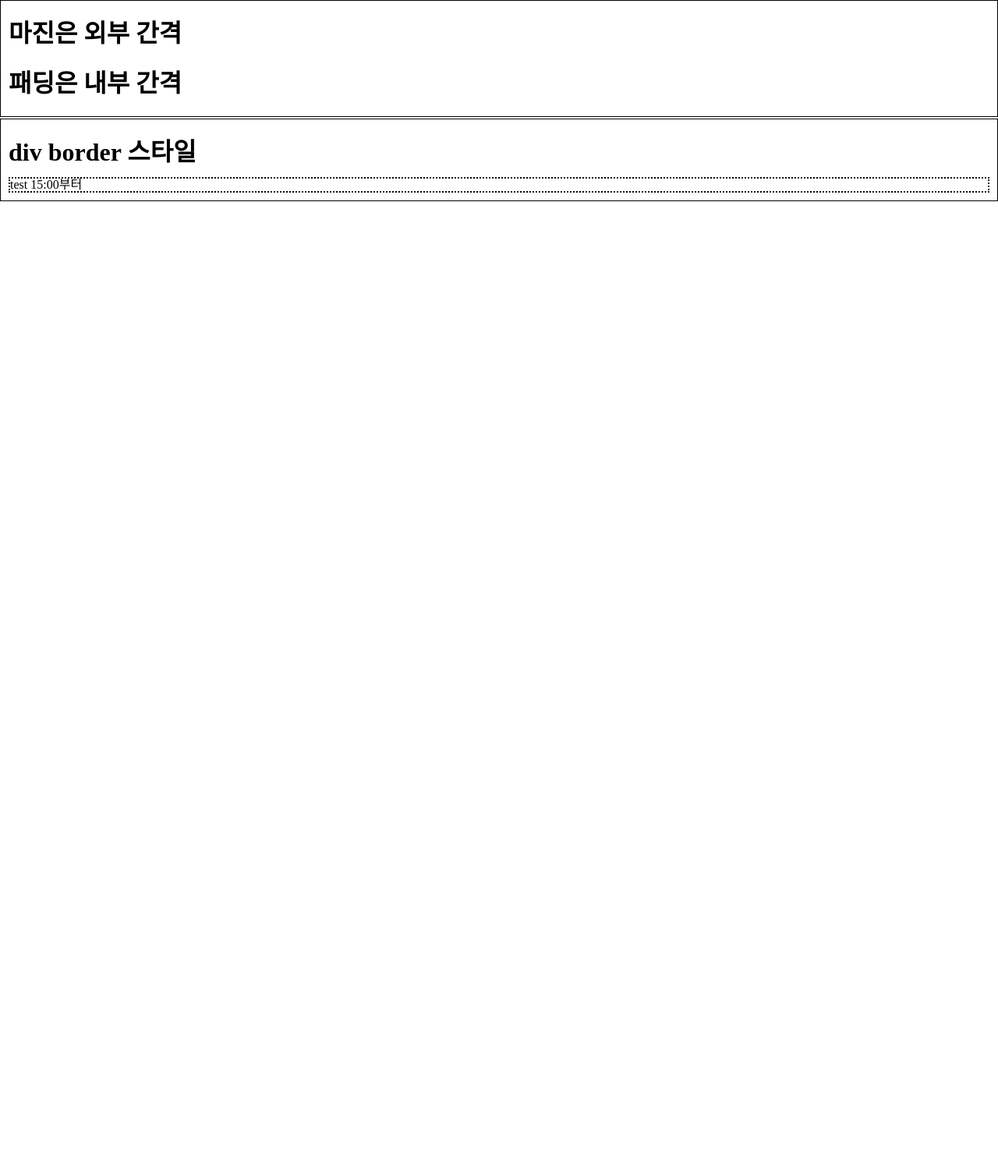
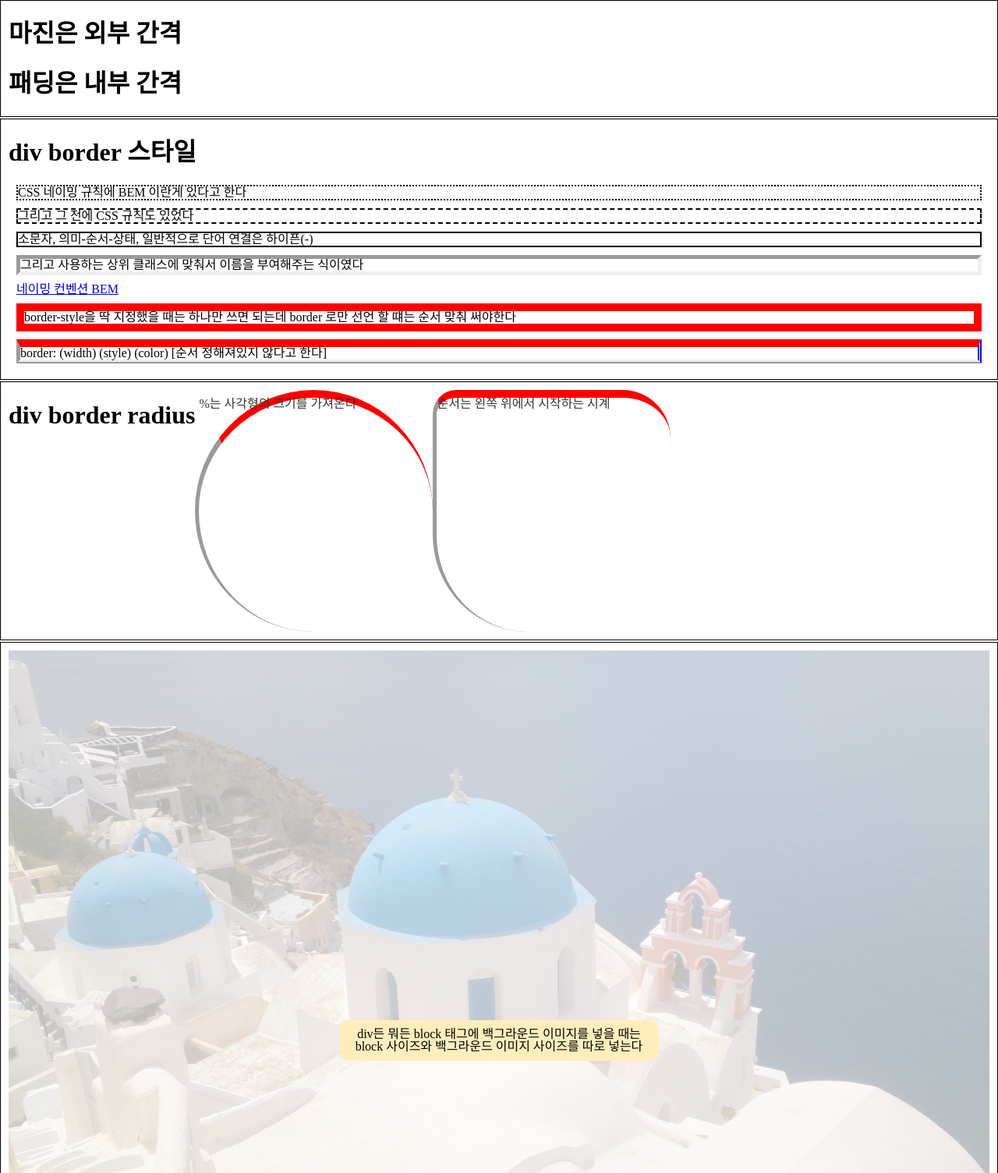
Before and after one commit to mineclover/fastcampus-study, a plain HTML site: page index007.html in a window 1280 px wide. Shown: the part 796-2300 px from the top of the page at 78% size. Before the commit the page ends 1054 px from the top, so only its background shows below. Drawn offline with Linux system fonts and the light colour scheme.

Commit message:
이미지 위에 글씨 올리기 가운데 정렬 됬따

```diff
--- a/index007.css
+++ b/index007.css
@@ -81,7 +81,135 @@ section.margin_ .inner {
   padding: 12px 48px;
 }
 
-section .border{
+section.border-style div {
+  margin: 10px;
+}
+
+section.border-style .border-a{
   border-style: dotted;
   border-width: 2px;
 }
+
+section.border-style .border-b{
+  border-style:dashed;
+  border-width: 2px;
+}
+
+section.border-style .border-c{
+  border-style: solid;
+  border-width: 2px;
+}
+
+section.border-style .border-d{
+  border-style: inset;
+  border-width: 5px;
+}
+
+section.border-style .border-f{
+  border: 10px solid rgb(255,0,0);
+}
+
+section.border-style .border-g{
+  border-top: 10px solid rgb(255,0,0);
+  border-left: 5px inset;
+  border-right: 5px double rgb(0,0,255);
+  border-bottom: 5px ridge;
+}
+
+
+
+
+section.border-ra{
+  display: flex;
+
+}
+
+section.border-ra .border-a{
+  border-top: 10px solid rgb(255,0,0);
+  border-left: 5px inset;
+  border-radius: 50%;
+  color: #333;
+  width: 300px;
+  height: 300px;
+}
+
+section.border-ra .border-b{
+  border-top: 10px solid rgb(255,0,0);
+  border-left: 5px inset;
+  border-radius: 50%;
+  color: #333;
+  width: 300px;
+  height: 300px;
+
+  border-radius: 10% 20% 30% 40%;
+}
+
+.section01{
+  position: relative;
+  width: 1fr;
+  height: 1000px;
+}
+
+div .center{
+  padding: 10px 20px;
+  border-radius: 10px;
+  background-color: #FFEEBC;
+  text-align: center;
+  position: absolute;
+  top: 50%;
+  left: 50%;
+}
+
+.into {
+
+  padding: 10px 20px;
+  border-radius: 10px;
+  background-color: #FFEEBC;
+  text-align: center;
+  position: absolute;
+  top: 50%;
+  left: 50%;
+  z-index: 1;
+  transform: translate(-50%, -50%);
+}
+
+.section01_img {
+  background-image: url("./sea.jpg");
+  background-size: 100% ;
+  width: 100%;
+  height: 100%;
+  opacity: 30%;
+
+}
+
+
+
+
+.lb-wrap {
+  width: 50%;
+  margin: 10px auto;
+  border: 1px solid #000000;
+  position: relative;
+}
+.lb-wrap img {
+  width: 100%;
+  vertical-align: middle;
+}
+.lb-text {
+  padding: 10px 20px;
+  border-radius: 10px;
+  background-color: #FFEEBC;
+  text-align: center;
+  position: absolute;
+  top: 50%;
+  left: 50%;
+  z-index: 1;
+}
+
+.lbs-image {
+  width: 600px;
+  height: 600px;
+  background-size: 25% ;
+  opacity: 30%;
+  background-image: url("https://bit.ly/3i0iJcZ");
+}
--- a/index007.html
+++ b/index007.html
@@ -13,7 +13,7 @@
   <title>CSS 스타일 적용 2</title>
 </head>
 <body>
-  <main>
+
     <section class="A">
       <div class="B">
         <div class="outer">
@@ -62,9 +62,57 @@
     <h1>패딩은 내부 간격</h1>
   </section>
 
+  <section class="border-style">
+    <h1>div border 스타일</h1>
+    <div class="border-a">CSS 네이밍 규칙에 BEM 이란게 있다고 한다</div>
+    <div class="border-b">그리고 그 전에 CSS 규칙도 있었다</div>
+    <div class="border-c">소문자, 의미-순서-상태, 일반적으로 단어 연결은 하이픈(-)</div>
+    <div class="border-d">그리고 사용하는 상위 클래스에 맞춰서 이름을 부여해주는 식이였다</div>
+    <div class="border-e"><a href="https://tech.elysia.land/%EB%84%A4%EC%9D%B4%EB%B0%8D-%EC%BB%A8%EB%B2%A4%EC%85%98-bem-b291ba7bff01">네이밍 컨벤션 BEM</a></div>
+
+    <div class="border-f">border-style을 딱 지정했을 때는 하나만 쓰면 되는데 border 로만 선언 할 떄는 순서 맞춰 써야한다</div>
+    <div class="border-g">border: (width) (style) (color) [순서 정해져있지 않다고 한다]</div>
+
+  </section>
+
+  <section class="border-ra">
+    <h1>div border radius</h1>
+    <div class="border-a"> %는 사각형의 크기를 가져온다 </div>
+    <div class="border-b"> 순서는 왼쪽 위에서 시작하는 시계 </div>
+  </section>
+
   <section>
-    <h1>div border 스타일</h1>
-    <div class="border"> test 15:00부터</div>
+    <div>
+  <div class="section01">
+
+    <div class="into">
+      <p>div든 뭐든 block 태그에 백그라운드 이미지를 넣을 때는</p>
+      <p>block 사이즈와 백그라운드 이미지 사이즈를 따로 넣는다</p>
+    </div>
+    <div class="section01_img"></div>
+  </div>
+
+  </section>
+
+  <section>
+
+    <div class="lb-wrap">
+      <div class="lb-text">
+        <h2>HELLO</h2>
+      </div>
+      <div class="lb-image">
+        <img src="https://bit.ly/3i0iJcZ" alt=""/>
+      </div>
+    </div>
+  </section>
+
+  <section>
+    <div class="lb-wrap">
+      <div class="lb-text">
+        <h2>HELLOddd</h2>
+      </div>
+      <div class="lbs-image"></div>
+    </div>
   </section>
 
 
```
Also changed, not shown: sea.jpg (added).
